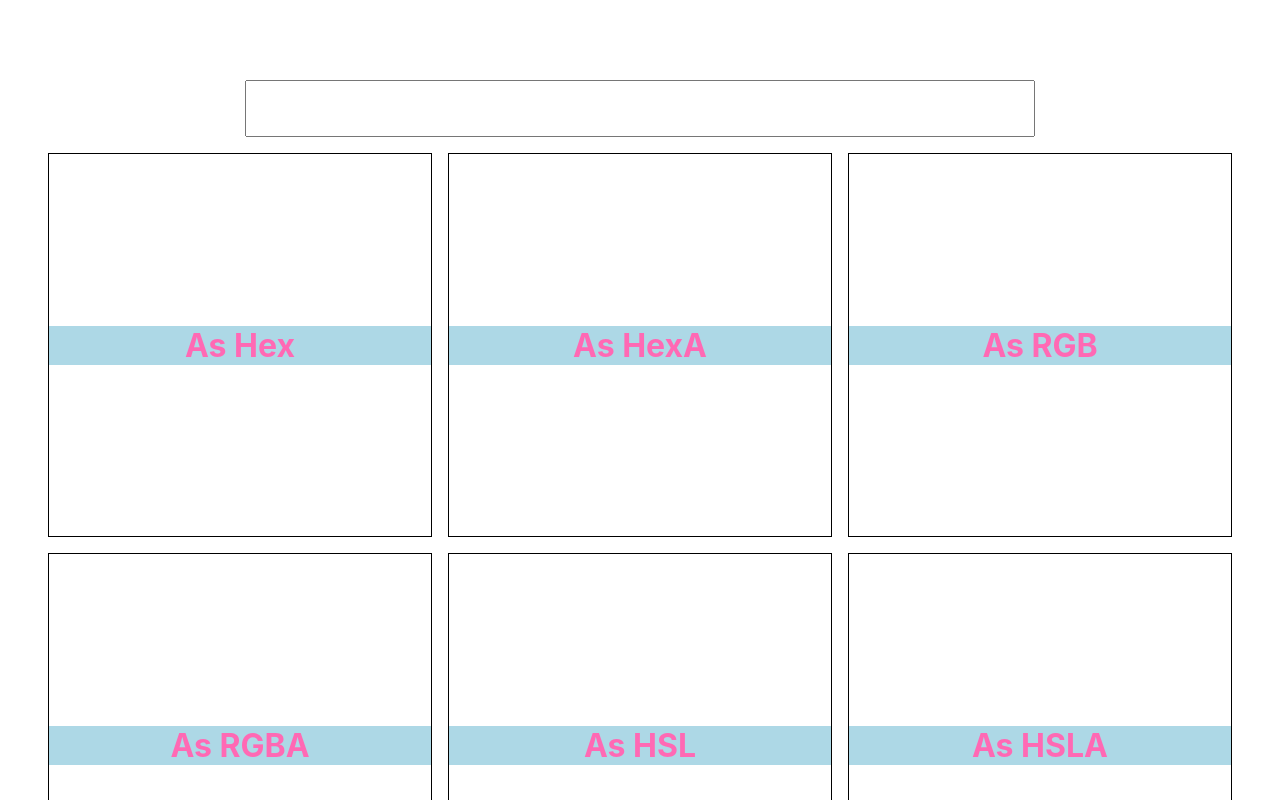
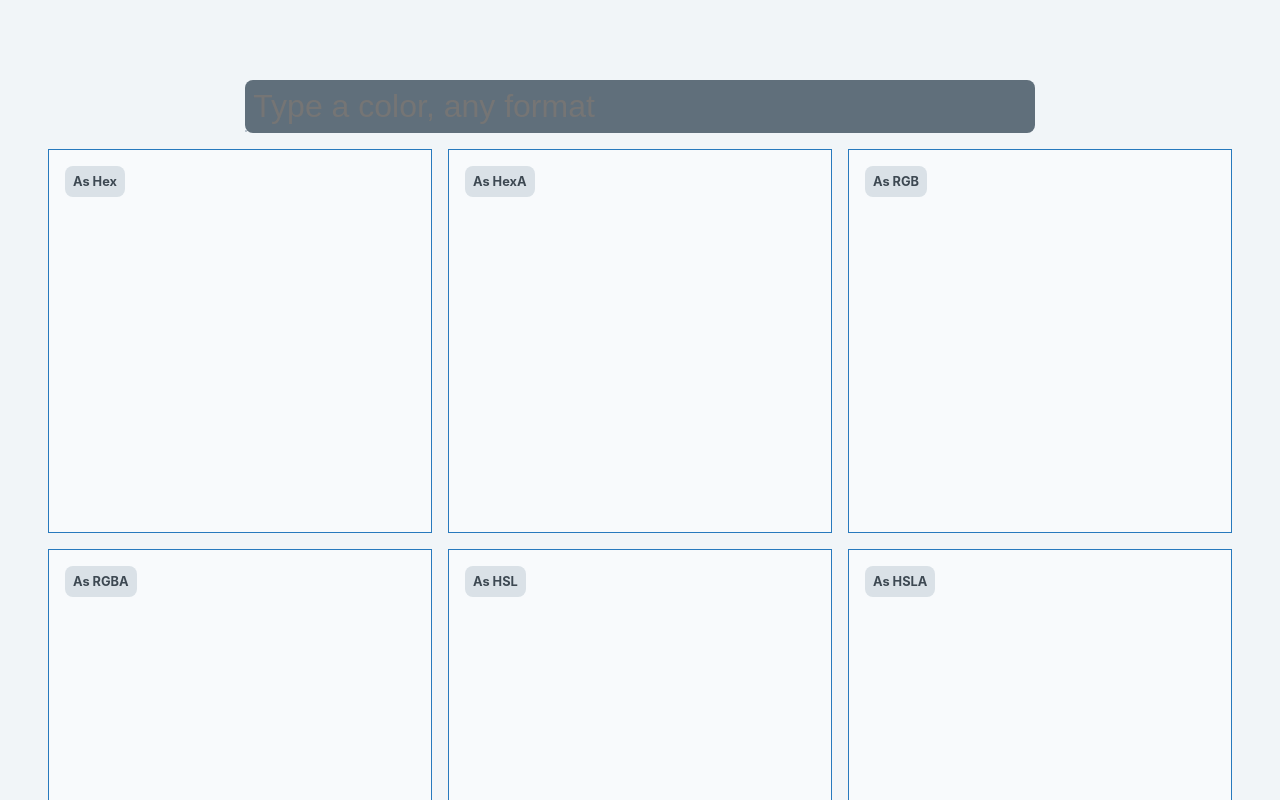
Before and after one commit to jofhatkea/colorconverter, a React (Create React App) app: page / in a window 1280 px wide. Shown: the top 800 px of the page. Built offline with nearby package versions, Linux system fonts and the light colour scheme.

Commit message:
colors as custom properties

```diff
--- a/src/App.css
+++ b/src/App.css
@@ -1,7 +1,101 @@
+:root {
+  --color-white: #ffffff;
+  --color-black: #22292f;
+  --color-grey-lightest: #f8fafc;
+  --color-grey-lighter: #f1f5f8;
+  --color-grey-light: #dae1e7;
+  --color-grey-base: #b8c2cc;
+  --color-grey-dark: #8795a1;
+  --color-grey-darker: #606f7b;
+  --color-grey-darkest: #3d4852;
+
+  --color-red-lightest: #fcebea;
+  --color-red-lighter: #f9acaa;
+  --color-red-light: #ef5753;
+  --color-red-base: #e3342f;
+  --color-red-dark: #cc1f1a;
+  --color-red-darker: #621b18;
+  --color-red-darkest: #3b0d0c;
+
+  --color-orange-lightest: #fff5eb;
+  --color-orange-lighter: #fcd9b6;
+  --color-orange-light: #faad63;
+  --color-orange-base: #f6993f;
+  --color-orange-dark: #de751f;
+  --color-orange-darker: #613b1f;
+  --color-orange-darkest: #462a16;
+
+  --color-yellow-lightest: #fcfbeb;
+  --color-yellow-lighter: #fff9c2;
+  --color-yellow-light: #fff382;
+  --color-yellow-base: #ffed4a;
+  --color-yellow-dark: #f2d024;
+  --color-yellow-darker: #684f1d;
+  --color-yellow-darkest: #453411;
+
+  --color-green-lightest: #e3fcec;
+  --color-green-lighter: #a2f5bf;
+  --color-green-light: #51d88a;
+  --color-green-base: #38c172;
+  --color-green-dark: #1f9d55;
+  --color-green-darker: #1a4731;
+  --color-green-darkest: #0f2f21;
+
+  --color-teal-lightest: #e8fffe;
+  --color-teal-lighter: #a0f0ed;
+  --color-teal-light: #64d5ca;
+  --color-teal-base: #4dc0b5;
+  --color-teal-dark: #38a89d;
+  --color-teal-darker: #20504f;
+  --color-teal-darkest: #0d3331;
+
+  --color-blue-lightest: #eff8ff;
+  --color-blue-lighter: #bcdefa;
+  --color-blue-light: #6cb2eb;
+  --color-blue-base: #3490dc;
+  --color-blue-dark: #2779bd;
+  --color-blue-darker: #1c3d5a;
+  --color-blue-darkest: #12283a;
+
+  --color-indigo-lightest: #e6e8ff;
+  --color-indigo-lighter: #b2b7ff;
+  --color-indigo-light: #7886d7;
+  --color-indigo-base: #6574cd;
+  --color-indigo-dark: #5661b3;
+  --color-indigo-darker: #2f365f;
+  --color-indigo-darkest: #191e38;
+
+  --color-purple-lightest: #f3ebff;
+  --color-purple-lighter: #d6bbfc;
+  --color-purple-light: #a779e9;
+  --color-purple-base: #9561e2;
+  --color-purple-dark: #794acf;
+  --color-purple-darker: #382b5f;
+  --color-purple-darkest: #21183c;
+
+  --color-pink-lightest: #ffebef;
+  --color-pink-lighter: #ffbbca;
+  --color-pink-light: #fa7ea8;
+  --color-pink-base: #f66d9b;
+  --color-pink-dark: #eb5286;
+  --color-pink-darker: #6f213f;
+  --color-pink-darkest: #451225;
+}
+/*#4a5568;
+#e2e8f0;*/
 * {
   box-sizing: border-box;
   margin: 0;
   padding: 0;
+}
+body {
+  font-family: -apple-system, BlinkMacSystemFont, "Segoe UI", "Roboto", "Oxygen",
+    "Ubuntu", "Cantarell", "Fira Sans", "Droid Sans", "Helvetica Neue",
+    sans-serif;
+  -webkit-font-smoothing: antialiased;
+  -moz-osx-font-smoothing: grayscale;
+  background: var(--color-grey-lighter);
+  color: var(--color-dark);
 }
 #wrapper {
   padding-top: 2rem;
@@ -24,39 +118,66 @@ input {
   display: block;
   width: 100%;
   padding: 8px;
+  color: var(--color-grey-lighter);
+  background: var(--color-grey-darker);
+  transition: all 0.3s;
+  border-radius: 0.5rem;
+  border: none;
+}
+input:focus {
+  color: var(--color-grey-darker);
+  background: var(--color-grey-lighter);
 }
 #wrapper .colorbox {
-  border: 1px solid #000;
+  border: 1px solid var(--color-blue-dark);
   height: calc((100vw - 6rem - 2rem) / 3);
   text-align: center;
   transition: all 0.3s;
+  justify-content: center;
   display: flex;
   flex-direction: column;
-  justify-content: center;
+  position: relative;
+
+  background: var(--color-grey-lightest);
 }
 .colorbox > header {
-  background: lightblue;
+  position: absolute;
+  top: 0;
+  left: 0;
+  margin: 1rem;
 }
 .colorbox h1 {
-  color: hotpink;
+  background: var(--color-grey-light);
+  padding: 0.5rem;
+  font-size: 0.8rem;
+
+  border-radius: 0.5rem;
+  color: var(--color-grey-darkest);
+  display: inline-block;
+
   margin: 0;
   text-align: center;
+}
+.colorbox p {
+  align-self: center;
 }
 form ul {
   position: absolute;
   top: 50px;
   left: 0;
-  background: white;
+  background: var(--color-grey-lighter);
   list-style-type: none;
+  border: 1px solid var(--color-grey-base);
+  z-index: 100;
 }
 form ul li {
-  padding: 8px;
-  border: 1px solid #000;
-  border-bottom: none;
+  border-left: 4px solid var(--color-grey-dark);
+  padding: 1rem 1.5rem;
 }
-form ul li:last-of-type {
-  border-bottom: 1px solid #000;
+
+.active,
+form li:hover {
+  border-left: 4px solid var(--color-blue-base);
+  background: var(--color-blue-light);
+  cursor: pointer;
 }
-.active {
-  background: hotpink;
-}
--- a/src/App.js
+++ b/src/App.js
@@ -85,6 +85,7 @@ contrast([255, 255, 255], [0, 0, 255]); // 8.592 for blue
             value={input}
             onChange={e => updateInputState(e.target.value)}
             onFocus={e => e.target.select()}
+            placeholder="Type a color, any format"
           />
           <ul>
             {suggestions.map((sug, i) => {
--- a/src/index.css
+++ b/src/index.css
@@ -1,11 +1,3 @@
-body {
-  font-family: -apple-system, BlinkMacSystemFont, "Segoe UI", "Roboto", "Oxygen",
-    "Ubuntu", "Cantarell", "Fira Sans", "Droid Sans", "Helvetica Neue",
-    sans-serif;
-  -webkit-font-smoothing: antialiased;
-  -moz-osx-font-smoothing: grayscale;
-}
-
 code {
   font-family: source-code-pro, Menlo, Monaco, Consolas, "Courier New",
     monospace;
```
